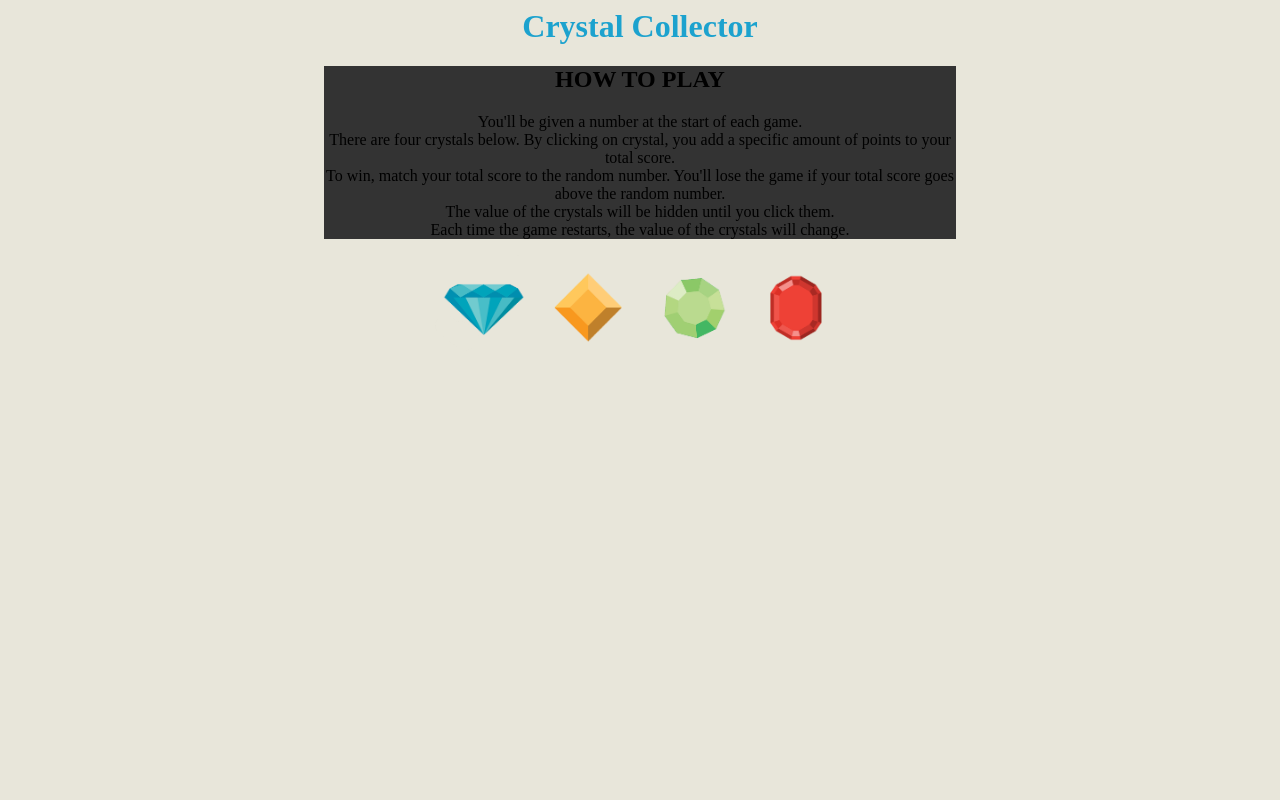
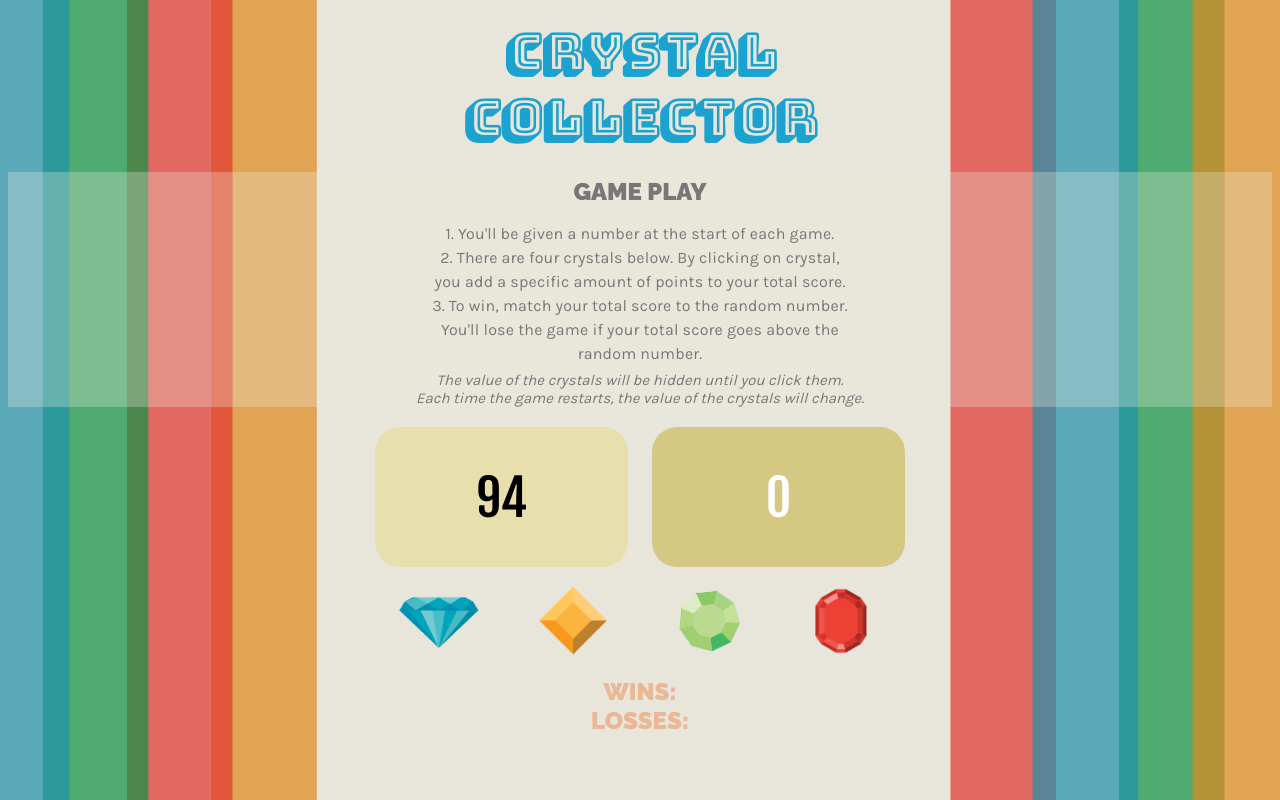
Before and after one commit to berrante/Crystal-Collector, a plain HTML site: page index.html in a window 1280 px wide. Drawn offline with nearby package versions, Linux system fonts and the light colour scheme.

Commit message:
Adds completed files

```diff
--- a/assets/css/style.css
+++ b/assets/css/style.css
@@ -1,17 +1,115 @@
+/* GENERAL FORMATTING */
 body {
-	background-color: #e8e6da;
-}
-
-h1 {
-	color: #1ca2ce;
+	background-image: url("../images/background.png");
+	background-size: cover;
 }
 
 .container {
-	width : 50%;
 	margin: auto;
 	text-align: center;
 }
 
 .main {
-	background-color: #333;
+	width: 100%;
+	float: left;
+	color: #777;
+	background-color: rgba(232, 230, 219, 0.3);
+	margin-bottom: 20px;
+
 }
+
+p {
+	font-family: "Karla", sans-serif;
+	font-weight: 400;
+	font-size: 16px;
+	text-align: center;
+	line-height: 1.5em;
+	letter-spacing: .2px;
+	margin-left: 33%;
+	margin-right: 33%;
+	margin-bottom: 5px;
+}
+
+.notes {
+	font-family: "Karla", sans-serif;
+	font-weight: 400;
+	font-style: italic;
+	font-size: 15px;
+}
+
+/* HEADINGS */
+h1 {
+	font-family: "Bungee Shade", cursive;
+	color: #1ca2ce;
+	font-size: 50px;
+	margin-top: 20px;
+	margin-bottom: 20px;
+}
+
+h2 {
+	font-family: "Raleway", sans-serif;
+	font-weight: 300;
+	margin-top: 5px;
+	margin-bottom: 5px;
+}
+
+
+/* CRYSTALS */
+button {
+	padding-left: 15px;
+	padding-right: 15px;
+	background-color: #e8e6da;
+	border: red;
+}
+
+button:active  {
+	transform: translateY(4px);
+}
+
+
+/* NUMBERS */
+#number1 {
+	width: 20%;
+	height: 100px;
+	display: inline-block;
+	background-color: #e7dfac;
+	border-radius: 25px;
+	font-family: "Fjalla One", cursive;
+	font-size: 50px;
+	padding-top: 40px;
+	margin-right: 10px;
+}
+
+#number2 {
+	width: 20%;
+	height: 100px;
+	display: inline-block;
+	background-color: #d4c883;
+	border-radius: 25px;
+	font-family: "Fjalla One", cursive;
+	font-size: 50px;
+	color: #fff;
+	padding-top: 40px;
+	margin-left: 10px;
+}
+
+/* WIN LOSE */
+.leftWin {
+	margin-left: auto;
+	font-family: "Raleway", sans-serif;
+	font-weight: 900;
+	font-size: 24px;
+	color: #eab797;
+}
+
+.rightLose {
+	margin-left: auto;
+	font-family: "Raleway", sans-serif;
+	font-weight: 900;
+	font-size: 24px;
+	color: #eab797;
+}
+
+winText {
+	color: #eab797;
+}
--- a/assets/javascript/game.js
+++ b/assets/javascript/game.js
@@ -0,0 +1,108 @@
+// runs jQuery at page load
+$(document).ready(function (){
+
+// track wins/loss
+var wins = 0;
+var losses = 0;
+
+// values for random number and each crystal
+var randomNumber = getNumber(19,120);
+
+var blue = getNumber(1,12);
+var yellow = getNumber(1,12);
+var green = getNumber(1,12);
+var red = getNumber(1,12);
+
+// beginning game value
+var totalNumber = 0;
+
+// est a first click for certain resets
+var firstClick = true;
+
+// begin game
+getValues();
+$("#number2").text(totalNumber);
+
+
+// computer generates random Numbers
+	function getNumber(min,max){
+		return Math.floor(Math.random() * (max - min)) + min;
+	}
+
+	function getValues(){
+	// display random number
+		$("#number1").text(randomNumber);
+
+	// assign click events that add the value of each crystal to totalNumber
+		$("#blue-crystal").on("click", function(){
+			totalNumber += blue;
+			$("#number2").text(totalNumber);
+			gamePlay();
+		})
+
+		$("#yellow-crystal").on("click", function(){
+		totalNumber += yellow;
+			$("#number2").text(totalNumber);
+			gamePlay();
+		})
+
+		$("#green-crystal").on("click", function(){
+		totalNumber += green;
+			$("#number2").text(totalNumber);
+			gamePlay();
+		})
+
+		$("#red-crystal").on("click", function(){
+		totalNumber += red;
+			$("#number2").text(totalNumber);
+			gamePlay();
+		})
+	}
+
+	function resetGame(){
+// 		generate new random numbers
+		getNumber();
+		getValues();
+// 		reset the random number
+		randomNumber = getNumber(19,120);
+		$("#number1").text(randomNumber);
+// 		reset total number
+		totalNumber = 0;
+		$("#number2").text(totalNumber);
+// 		make firstClick active
+		firstClick === true;
+	}
+
+	function gamePlay(){
+// 		if first click of game, reset win/loss message
+		if (firstClick === true){
+			firstClick === false;
+			$("#loseText").text("");
+			$("#winText").text("");
+		}
+// 		if player matches the random number
+		if (totalNumber === randomNumber){
+// 			increase wins
+			wins++;
+// 			add win message
+			$("#winText").text("You won!");
+// 			display win count
+			$("#win").text("WINS: " + wins);
+// 			restart game
+			resetGame();
+		}
+// 		if player goes over random number
+		else if (totalNumber > randomNumber){
+// 			increase losses
+			losses++;
+// 			display lose message
+			$("#loseText").text("You lost!");
+// 			display loss count
+			$("#lose").text("LOSSES: " + losses);
+// 			restart game
+			resetGame();
+		}
+
+	}
+
+})
--- a/index.html
+++ b/index.html
@@ -1,10 +1,14 @@
 <html>
 <head>
+
 <!-- 	add jQuery library -->
  <script src="https://code.jquery.com/jquery-3.1.1.js"></script>
 
 <!--  link stylesheet -->
 <link rel="stylesheet" href="assets/css/style.css">
+
+<!-- Google Fonts -->
+<link href="https://fonts.googleapis.com/css?family=Bungee+Shade|Fjalla+One|Raleway:900|Karla:400" rel="stylesheet">
 
 <title>Bridget's Crystal Collector</title>
 
@@ -12,36 +16,47 @@
 <body>
 
 <div class=container>
-	<h1>Crystal Collector</h1>
+	<h1>Crystal<br>Collector</h1>
 
 	<div class=main>
-		<h2>HOW TO PLAY</h2>
+		<div class=main-left>
+		<h2>GAME PLAY</h2>
 
-		<p>You'll be given a number at the start of each game.<br>
-		There are four crystals below. By clicking on crystal, you add a specific amount of points to your total score.<br>
-		To win, match your total score to the random number. You'll lose the game if your total score goes above the random number.<br>
+		<p>1. You'll be given a number at the start of each game.<br>
+		2. There are four crystals below. By clicking on crystal,<br>you add a specific amount of points to your total score.<br>
+		3. To win, match your total score to the random number.<br>You'll lose the game if your total score goes above the random number.</p>
+
+		<div class=notes>
 		The value of the crystals will be hidden until you click them.<br>
-		Each time the game restarts, the value of the crystals will change.</p>
+		Each time the game restarts, the value of the crystals will change.
+		</div>
+
+		</div>
+
 	</div>
 
-	<div class=number1></div>
-	<div class=number2></div>
+	<div id=number1></div>
+	<div id=number2></div>
 
 	<div class=crystals>
-		<img src="assets/images/crystal-blue.png" width=100px>
-		<img src="assets/images/crystal-yellow.png" width=100px>
-		<img src="assets/images/crystal-green.png" width=100px>
-		<img src="assets/images/crystal-red.png" width=100px>
+		<button id=blue-crystal><img src="assets/images/crystal-blue.png" width=100px></button>
+		<button id=yellow-crystal><img src="assets/images/crystal-yellow.png" width=100px></button>
+		<button id=green-crystal><img src="assets/images/crystal-green.png" width=100px></button>
+		<button id=red-crystal><img src="assets/images/crystal-red.png" width=100px></button>
+	</div>
+
+	<div class=leftWin>
+		<div id=winText></div>
+		<div id=win>WINS: </div>
+	</div>
+	<div class=rightLose>
+		<div id=loseText></div>
+		<div id=lose>LOSSES: </div>
 	</div>
 
 </div>
-<!-- Begin Javascript -->
-<script type="text/javascript">
 
-var wins = 0;
-var losses = 0;
-
-</script>
-
+<!-- Javascript -->
+<script src="assets/javascript/game.js"></script>
 </body>
 </html>
```
Also changed, not shown: assets/images/background.png (added).
